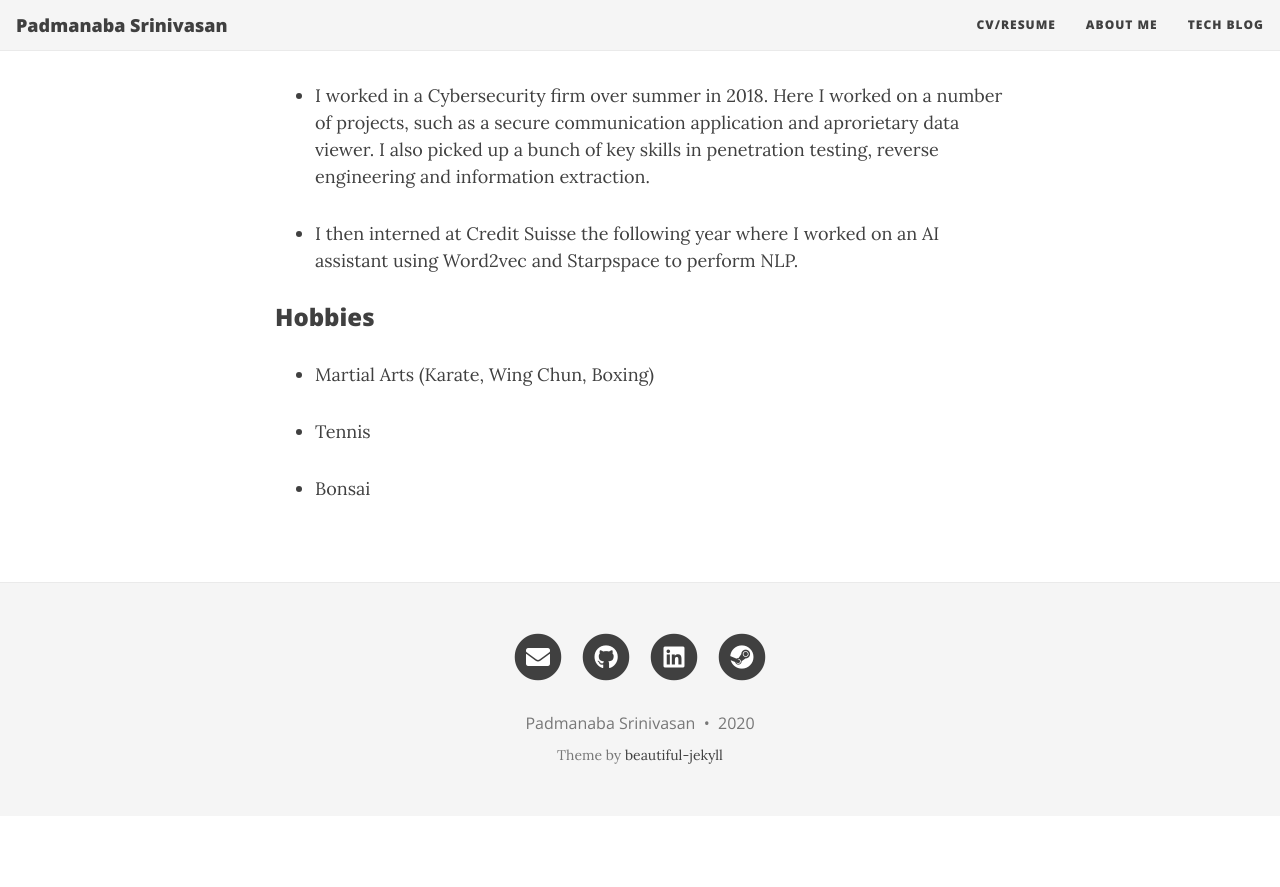
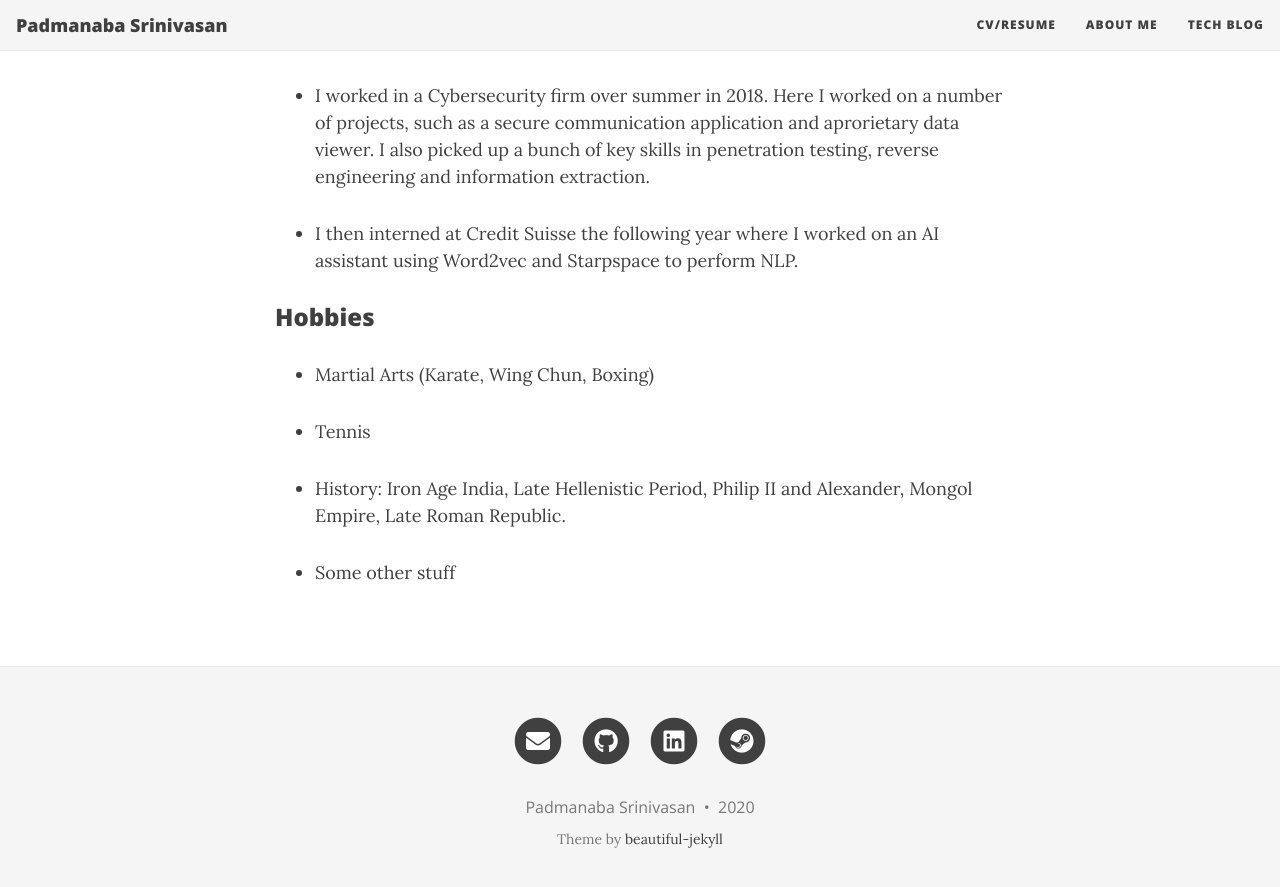
Before and after one commit to dangerbot3pic/dangerbot3pic.github.io, a Jekyll site: the page built from aboutme.md, in a window 1280 px wide and 900 px high, scrolled down 814 px. Shown: the top 887 px of the window. Built offline with Jekyll 4.4.1, drawn with Linux system fonts in a browser that asks for light colours; nearby versions of some CDN libraries; before the commit the page ends 1630 px from its top, so only the background shows below that.

Commit message:
Update About Me

```diff
--- a/aboutme.md
+++ b/aboutme.md
@@ -33,4 +33,6 @@ An overview of my work experience so far:
 
 - Tennis
 
-- Bonsai
+- History: Iron Age India, Late Hellenistic Period, Philip II and Alexander, Mongol Empire, Late Roman Republic.
+
+- Some other stuff
```
